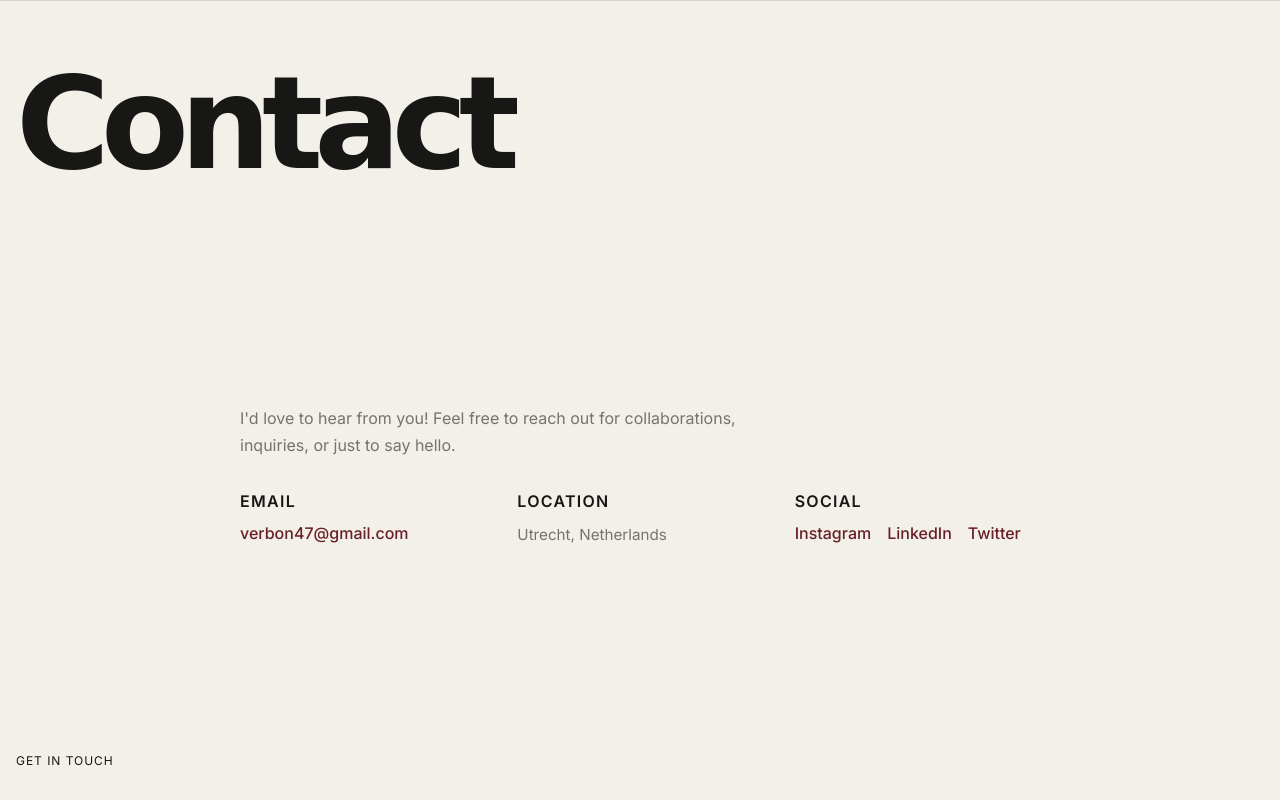
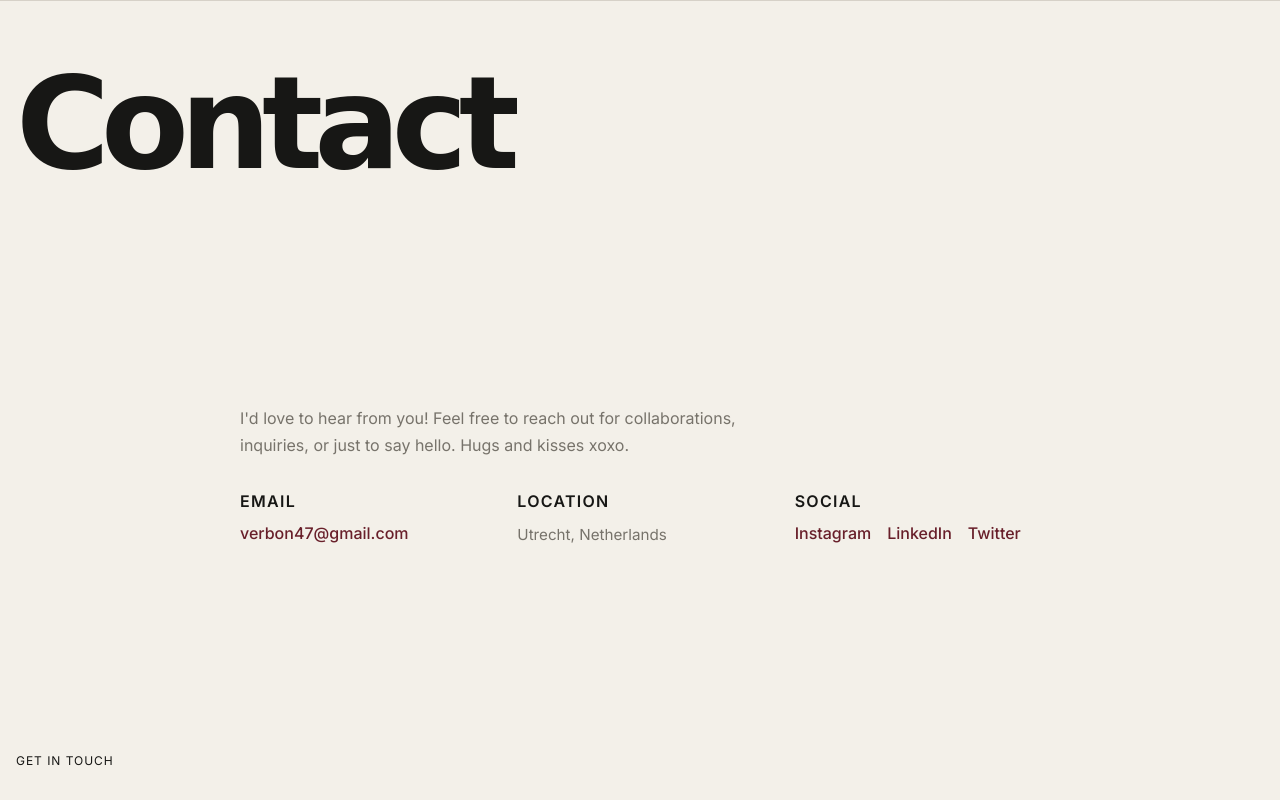
Before and after one commit to justinverbon1234/intro, a plain HTML site: page index.html in a window 1280 px wide. Shown: the part 2401-3201 px from the top of the page. Drawn offline with Linux system fonts and the light colour scheme; a web font is replaced by a local one.

Commit message:
Update contact section message to include a personal touch

```diff
--- a/index.html
+++ b/index.html
@@ -133,7 +133,7 @@
             </div>
 
             <div class="contact-content">
-                <p>I'd love to hear from you! Feel free to reach out for collaborations, inquiries, or just to say hello.</p>
+                <p>I'd love to hear from you! Feel free to reach out for collaborations, inquiries, or just to say hello. Hugs and kisses xoxo.</p>
 
                 <div class="contact-info">
                     <div class="contact-item">
```
